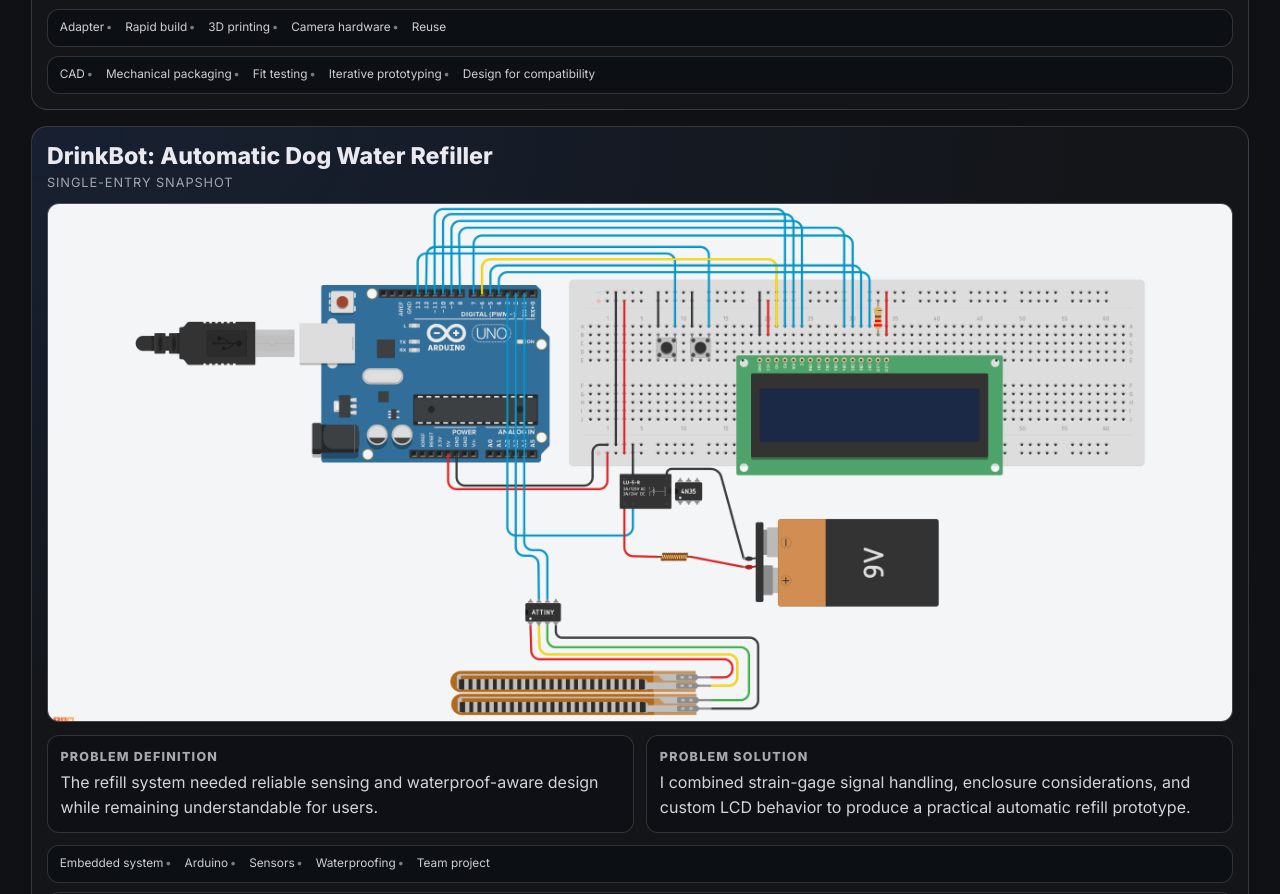
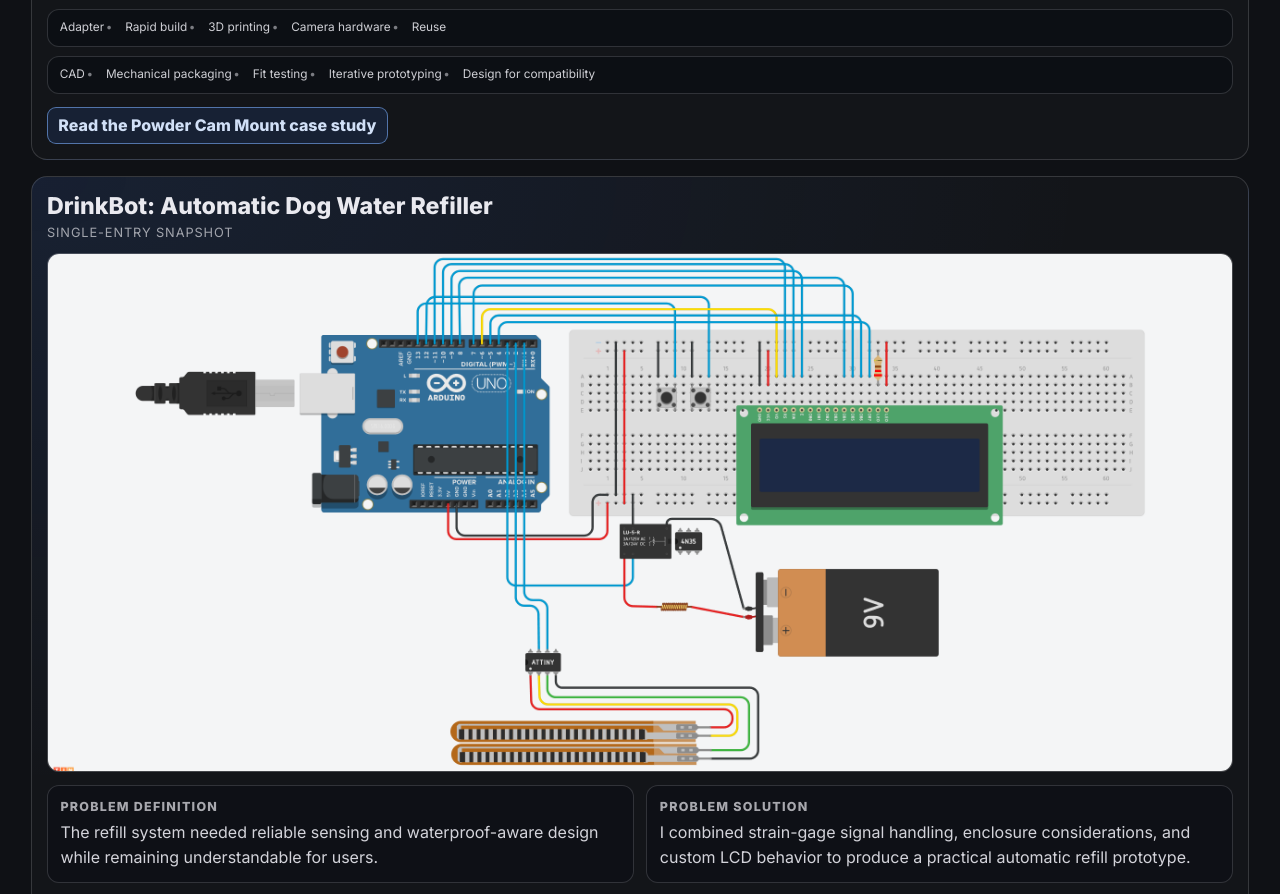
Before and after one commit to mcneds/kuemmerle.dev, a plain HTML site: page projects/index.html in a window 1280 px wide. Shown: the part 6735-7629 px from the top of the page. Drawn offline with Linux system fonts and the light colour scheme.

Commit message:
Link the Powder Cam Mount case study

```diff
--- a/projects/catalog.json
+++ b/projects/catalog.json
@@ -464,6 +464,12 @@
       "Fit testing",
       "Iterative prototyping",
       "Design for compatibility"
+    ],
+    "extraLinks": [
+      {
+        "href": "/quick/powder-cam-mount/",
+        "label": "Read the Powder Cam Mount case study"
+      }
     ]
   },
   {
--- a/projects/index.html
+++ b/projects/index.html
@@ -398,7 +398,9 @@
             </details>
           </div>
 
-
+          <div class="projectEntryActions">
+            <a class="projectEntryLink"  href="/quick/powder-cam-mount/">Read the Powder Cam Mount case study</a>
+          </div>
         </article>
 
         <article id="project-entry-standalone-drinkbot" class="projectEntry" data-project-entry data-entry-id="standalone-drinkbot">
```
